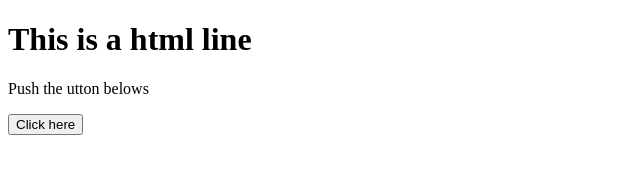
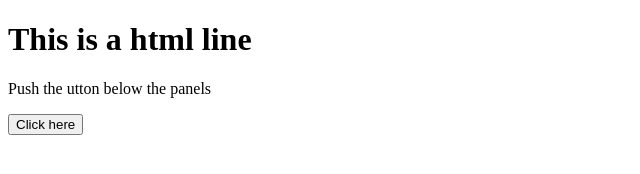
Before and after one commit to fakhrushomim/test-git, a plain HTML site: page index.html in a window 1280 px wide. Shown: the full height of the page, 0-640 px from the left. Drawn offline with Linux system fonts and the light colour scheme.

```diff
--- a/index.html
+++ b/index.html
@@ -7,7 +7,7 @@
 </head>
 <body>
     <h1>This is a html line</h1>
-    <p>Push the utton belows</p>
+    <p>Push the utton below the panels</p>
     <button>Click here</button>
 </body>
 </html>
```
